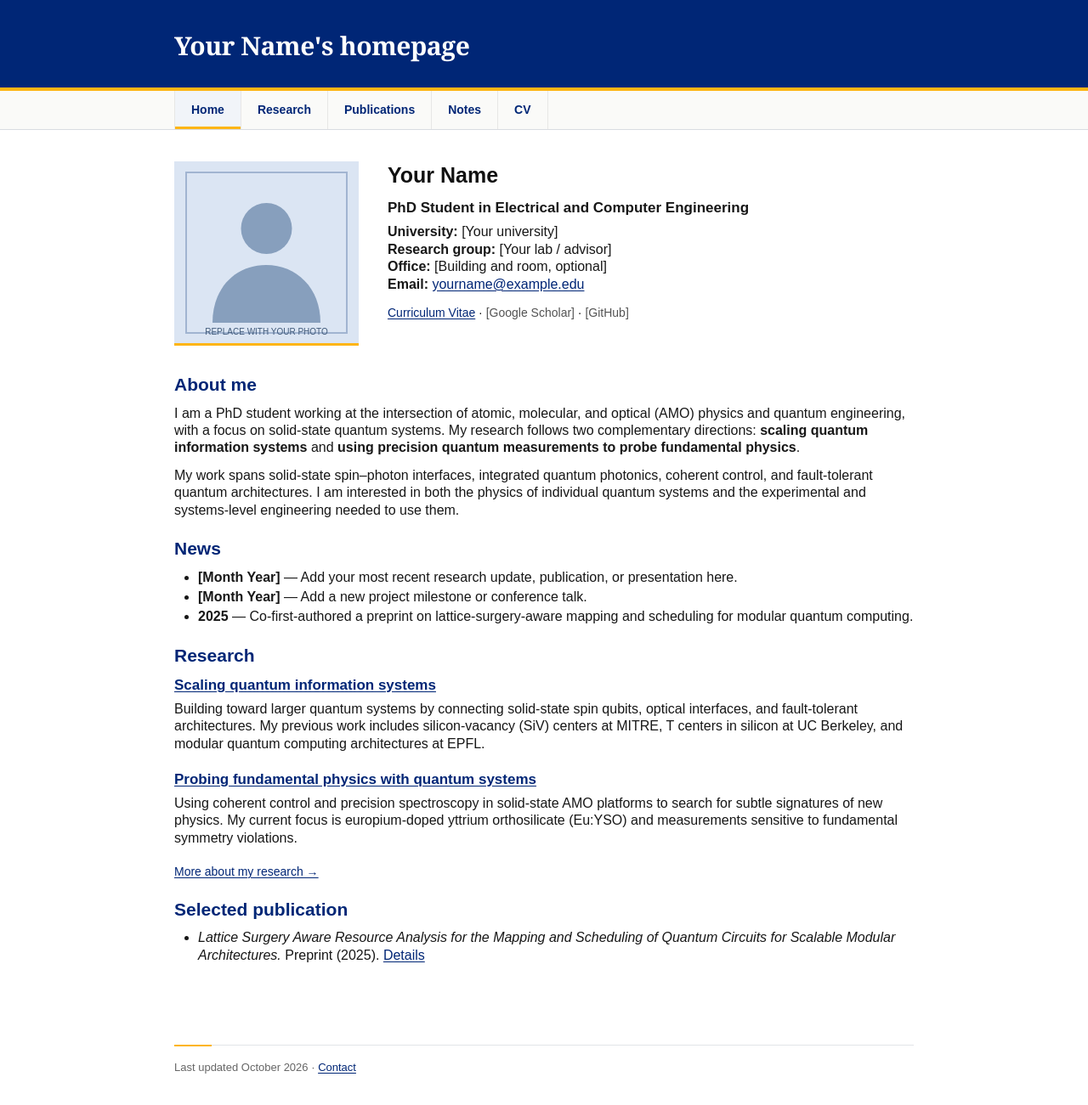
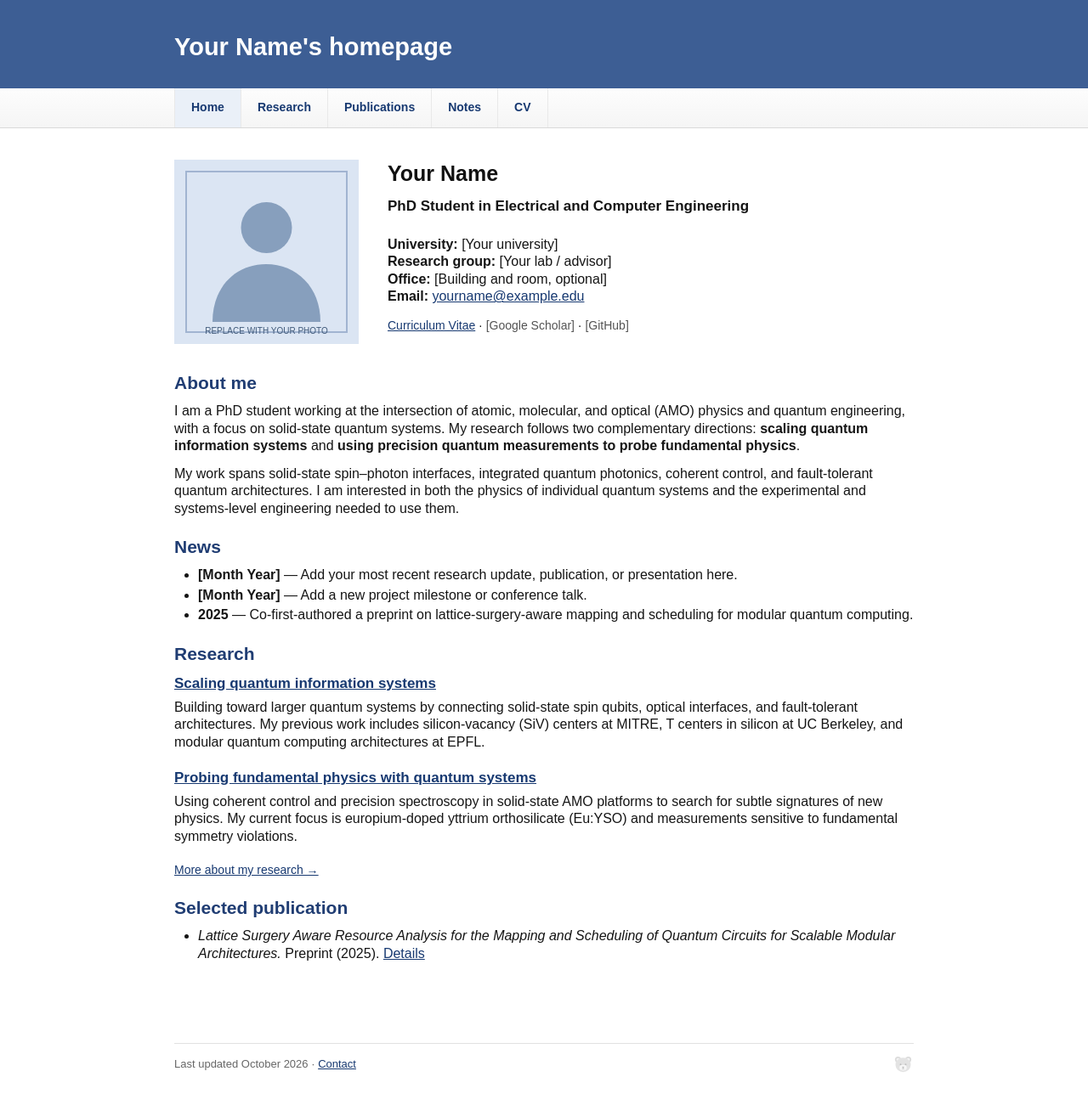
Before and after one commit to cam-qis/cam-qis.github.io, a plain HTML site: page index.html in a window 1280 px wide. Shown: the part 30-1331 px from the top of the page at 85% size. Drawn offline with Linux system fonts and the light colour scheme; files whose address does not match are found by name.

Commit message:
Add files via upload

```diff
--- a/index.html
+++ b/index.html
@@ -5,7 +5,7 @@
   <meta name="viewport" content="width=device-width, initial-scale=1">
   <meta name="description" content="Academic homepage of Your Name. Research on solid-state AMO quantum systems for scalable quantum information and fundamental physics.">
   <title>Home | Your Name</title>
-  <link rel="stylesheet" href="style.css">
+  <link rel="stylesheet" href="style.css?v=4">
 </head>
 <body>
   <header class="site-header"><div class="inner"><h1>Your Name's homepage</h1></div></header>
@@ -66,6 +66,24 @@
       </ul>
     </section>
   </main>
-  <footer class="site-footer">Last updated October 2026 · <a href="mailto:yourname@example.edu">Contact</a></footer>
+  <footer class="site-footer">
+    Last updated October 2026 · <a href="mailto:yourname@example.edu">Contact</a>
+    <!-- A small, personal nod to Berkeley, tucked into the footer. -->
+    <span class="bear-easter-egg" tabindex="0" aria-label="Go Bears!" title="Go Bears!">
+      <svg class="bear-icon" viewBox="0 0 40 40" aria-hidden="true" focusable="false" xmlns="http://www.w3.org/2000/svg">
+        <circle cx="9.5" cy="11.5" r="6.2" fill="#9b9b9b"/>
+        <circle cx="30.5" cy="11.5" r="6.2" fill="#9b9b9b"/>
+        <circle cx="9.5" cy="11.5" r="3.1" fill="#e4e4e4"/>
+        <circle cx="30.5" cy="11.5" r="3.1" fill="#e4e4e4"/>
+        <ellipse cx="20" cy="22" rx="15.6" ry="14.8" fill="#b2b2b2"/>
+        <circle cx="14.8" cy="21.3" r="1.7" fill="#454545"/>
+        <circle cx="25.2" cy="21.3" r="1.7" fill="#454545"/>
+        <ellipse cx="20" cy="28" rx="7.4" ry="5.7" fill="#ebebeb"/>
+        <path d="M17.7 26.2 Q20 24.8 22.3 26.2 Q22 28.5 20 28.5 Q18 28.5 17.7 26.2Z" fill="#484848"/>
+        <path d="M20 28.5 V30.1 M20 30.1 Q18.6 31.8 17.5 30.5 M20 30.1 Q21.4 31.8 22.5 30.5" stroke="#484848" stroke-width="1" fill="none" stroke-linecap="round"/>
+      </svg>
+      <span class="bear-easter-egg__hint" aria-hidden="true">Go Bears!</span>
+    </span>
+  </footer>
 </body>
 </html>
--- a/style.css
+++ b/style.css
@@ -1,89 +1,35 @@
-/* Berkeley-inspired academic homepage.
-   Inspired by the blue-and-gold palette of UC Berkeley without using official logos.
-   The restrained layout, proportions, and text-first structure are unchanged. */
+/* Classical academic homepage style, inspired by Lin Lin's Caltech site.
+   Edit colors, widths and typography here. */
 :root {
-  --berkeley-blue: #002676;
-  --california-gold: #FDB515;
-  --navy: #002676;
-  --body: #171717;
-  --line: #e2e4e8;
-  --paper: #fff;
-  --nav-bg: #fafaf8;
+  --banner: #3d5e94;
+  --navy: #203d73;
+  --body: #151515;
+  --line: #e1e1e1;
   --content-width: 870px;
 }
 * { box-sizing: border-box; }
 html { scroll-behavior: smooth; }
-body {
-  margin: 0;
-  color: var(--body);
-  background: var(--paper);
-  font: 16px/1.28 Arial, Helvetica, sans-serif;
-}
-a { color: var(--berkeley-blue); text-decoration: underline; text-underline-offset: 2px; }
-a:hover { color: #003e9e; text-decoration-color: var(--california-gold); }
-a:focus-visible { outline: 2px solid var(--berkeley-blue); outline-offset: 3px; }
-
-/* Deep Berkeley blue and a single California Gold rule. */
-.site-header {
-  background: var(--berkeley-blue);
-  color: #fff;
-  border-bottom: 4px solid var(--california-gold);
-}
-.site-header .inner { max-width: var(--content-width); margin: auto; padding: 67px 0 31px; }
-.site-header h1 {
-  margin: 0;
-  font: 700 30px/1.15 Georgia, 'Times New Roman', serif;
-  letter-spacing: -.015em;
-}
-.site-nav { border-bottom: 1px solid #d9dce1; background: var(--nav-bg); }
+body { margin: 0; color: var(--body); background: #fff; font: 16px/1.28 Arial, Helvetica, sans-serif; }
+a { color: #173971; text-decoration: underline; text-underline-offset: 1px; }
+a:hover, a:focus-visible { color: #456fad; }
+a:focus-visible { outline: 2px solid #456fad; outline-offset: 3px; }
+.site-header { background: var(--banner); color: white; }
+.site-header .inner { max-width: var(--content-width); margin: auto; padding: 69px 0 32px; }
+.site-header h1 { margin: 0; font-size: 29px; line-height: 1.15; font-weight: 700; }
+.site-nav { border-bottom: 1px solid #d9d9d9; background: linear-gradient(#fdfdfd,#f5f5f5); }
 .site-nav .inner { margin: auto; max-width: var(--content-width); display: flex; flex-wrap: wrap; }
-.site-nav a {
-  padding: 14px 19px;
-  color: var(--berkeley-blue);
-  font-size: 14px;
-  font-weight: 700;
-  text-decoration: none;
-  border-left: 1px solid #e7e7e6;
-  box-shadow: inset 0 0 0 transparent;
-}
-.site-nav a:last-child { border-right: 1px solid #e7e7e6; }
-.site-nav a:hover, .site-nav a:focus-visible {
-  color: var(--berkeley-blue);
-  background: #f0f3f9;
-  box-shadow: inset 0 -3px 0 var(--california-gold);
-}
-.site-nav a[aria-current='page'] {
-  background: #f1f4f9;
-  box-shadow: inset 0 -3px 0 var(--california-gold);
-}
-
+.site-nav a { padding: 14px 19px; font-size: 14px; font-weight: 700; text-decoration: none; border-left: 1px solid #e9e9e9; }
+.site-nav a:last-child { border-right: 1px solid #e9e9e9; }
+.site-nav a:hover { background: #eaeff8; }
+.site-nav a[aria-current="page"] { background: #eaf0f8; }
 main { max-width: var(--content-width); margin: 0 auto; padding: 37px 0 72px; }
-.profile {
-  display: grid;
-  grid-template-columns: 217px minmax(0, 1fr);
-  gap: 34px;
-  align-items: start;
-  margin-bottom: 34px;
-}
-.profile-photo {
-  display: block;
-  width: 217px;
-  height: 217px;
-  object-fit: cover;
-  background: #e2e9f5;
-  border-bottom: 3px solid var(--california-gold);
-}
+.profile { display: grid; grid-template-columns: 217px minmax(0, 1fr); gap: 34px; align-items: start; margin-bottom: 34px; }
+.profile-photo { display: block; width: 217px; height: 217px; object-fit: cover; background: #dfe8f5; }
 .profile h2 { color: #111; font-size: 25px; margin: 0 0 12px; }
-.profile .position { font-size: 17px; font-weight: 700; margin: 0 0 7px; }
-.profile .alma-mater { font-size: 14px; color: #4c5665; margin: 0 0 21px; }
+.profile .position { font-size: 17px; font-weight: 700; margin: 0 0 24px; }
 .profile .detail { margin: 0 0 15px; }
 .section { margin: 0 0 23px; }
-h2.section-heading {
-  font-size: 21px;
-  color: var(--navy);
-  margin: 0 0 11px;
-  line-height: 1.15;
-}
+h2.section-heading { font-size: 21px; color: var(--navy); margin: 0 0 11px; line-height: 1.15; }
 h3 { font-size: 17px; color: #111; margin: 19px 0 6px; }
 p { margin: 0 0 12px; }
 ul { margin: 4px 0 0; padding-left: 28px; }
@@ -93,41 +39,69 @@ li { margin: 3px 0; }
 .publication .paper-title { font-weight: 700; }
 .muted { color: #535353; }
 .small { font-size: 14px; }
-.site-footer {
-  max-width: var(--content-width);
-  margin: 0 auto;
-  padding: 16px 0 35px;
-  border-top: 1px solid var(--line);
-  color: #666;
-  font-size: 13px;
+.site-footer { max-width: var(--content-width); margin: 0 auto; padding: 16px 0 35px; border-top: 1px solid var(--line); color: #666; font-size: 13px; }
+@media (max-width: 940px) {
+  .site-header .inner, .site-nav .inner, main, .site-footer { margin-left: 25px; margin-right: 25px; }
 }
-/* The gold accent at the footer is deliberately small. */
-.site-footer::before {
-  content: '';
-  display: block;
-  position: relative;
-  top: -17px;
-  width: 44px;
-  height: 2px;
-  background: var(--california-gold);
+@media (max-width: 600px) {
+  .site-header .inner { padding: 38px 0 25px; }
+  .site-header h1 { font-size: 26px; }
+  .site-nav a { padding: 12px 11px; font-size: 13px; }
+  main { padding-top: 26px; }
+  .profile { grid-template-columns: 1fr; gap: 20px; }
+  .profile-photo { width: 190px; height: 190px; }
+  .profile .position { margin-bottom: 16px; }
+  h2.section-heading { font-size: 20px; }
 }
-/* The two research themes remain simple text sections, not promotional cards. */
+
+/* Keep the two research themes easy to scan without changing the classic layout. */
 .research-area { margin: 0 0 21px; }
 .research-area h3 { margin: 12px 0 7px; }
 .research-area .project { margin: 0 0 18px 17px; }
 .research-area .project h3 { margin-bottom: 5px; }
 .research-area[id] { scroll-margin-top: 18px; }
-@media (max-width: 940px) {
-  .site-header .inner, .site-nav .inner, main, .site-footer { margin-left: 25px; margin-right: 25px; }
+
+/* Tiny Berkeley easter egg, intentionally the ONLY change to the original style. */
+.site-footer { position: relative; padding-right: 37px; }
+.bear-easter-egg {
+  position: absolute;
+  top: 11px;
+  right: 0;
+  width: 25px;
+  height: 25px;
+  display: inline-flex;
+  align-items: center;
+  justify-content: center;
+  opacity: 0.35;
+  border-radius: 50%;
+  cursor: default;
+  transition: opacity .2s ease, transform .2s ease;
 }
-@media (max-width: 600px) {
-  .site-header .inner { padding: 38px 0 25px; }
-  .site-header h1 { font-size: 27px; }
-  .site-nav a { padding: 12px 11px; font-size: 13px; }
-  main { padding-top: 26px; }
-  .profile { grid-template-columns: 1fr; gap: 20px; }
-  .profile-photo { width: 190px; height: 190px; }
-  .profile .position { margin-bottom: 6px; }
-  .profile .alma-mater { margin-bottom: 15px; }
-  h2.section-heading { font-size: 20px; }
+.bear-icon { width: 23px; height: 23px; display: block; }
+.bear-easter-egg:hover, .bear-easter-egg:focus-visible {
+  opacity: 1;
+  transform: rotate(-8deg);
 }
+.bear-easter-egg:focus-visible { outline: 2px solid #456fad; outline-offset: 3px; }
+.bear-easter-egg__hint {
+  position: absolute;
+  bottom: 31px;
+  right: -8px;
+  width: max-content;
+  padding: 5px 8px;
+  border: 1px solid #e5e5e5;
+  border-radius: 3px;
+  background: white;
+  color: #444;
+  font-size: 12px;
+  white-space: nowrap;
+  opacity: 0;
+  visibility: hidden;
+  transition: opacity .2s ease;
+  box-shadow: 0 2px 7px rgba(0,0,0,.06);
+}
+.bear-easter-egg:hover .bear-easter-egg__hint,
+.bear-easter-egg:focus-visible .bear-easter-egg__hint {
+  opacity: 1;
+  visibility: visible;
+}
```
Also changed, not shown: cv.html (+1 -1 lines), notes.html (+1 -1 lines), publications.html (+1 -1 lines), research.html (+1 -1 lines), 1 other file.
